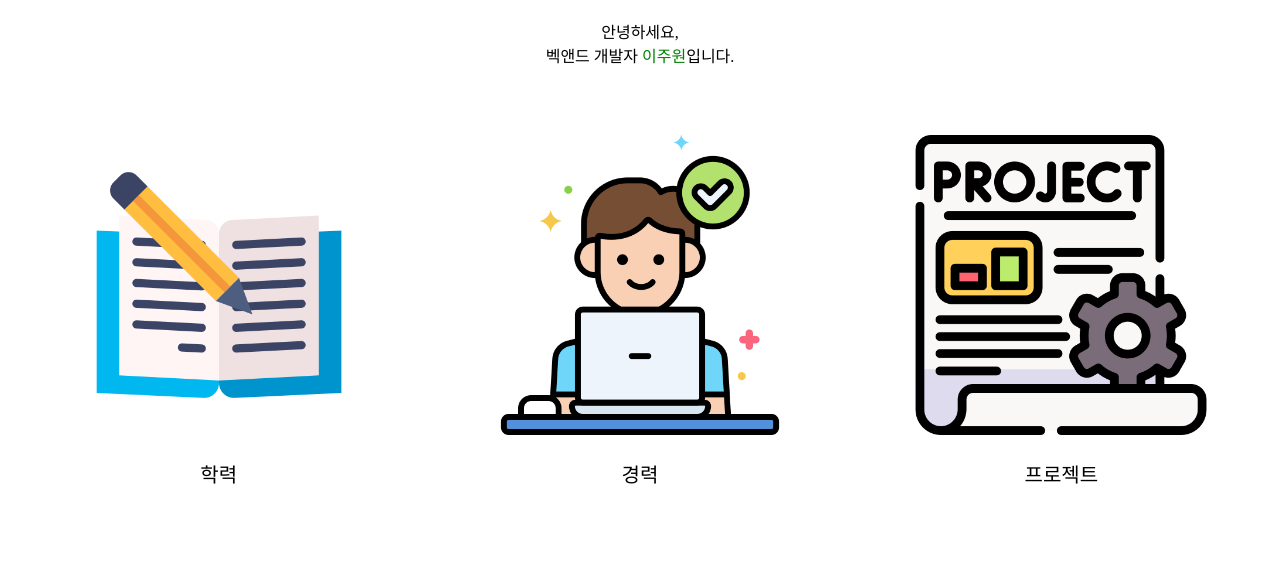
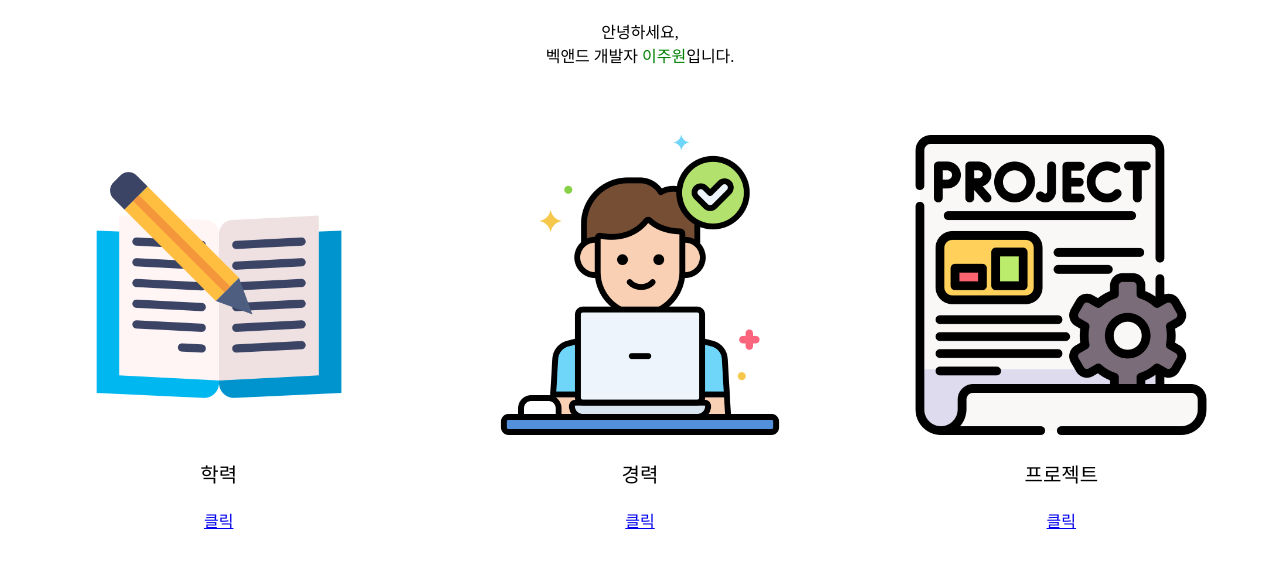
Before and after one commit to JuuwonLee/JuuwonLee.github.io, a plain HTML site: page index.html in a window 1280 px wide. Shown: the part 61-628 px from the top of the page. Drawn offline with Linux system fonts and the light colour scheme.

Commit message:
Index Page Commit

```diff
--- a/index.html
+++ b/index.html
@@ -45,18 +45,17 @@
             <div class="card">
                 <img class="card_img" src="./img/study.png">
                 <p class="card_title"> 학력 </p>
-                <!-- <input class="card_button" type="button" value="order"
-                    onclick="location.href='/order?productId=1'"> -->
+                <a href="subPage.html">클릭</a>
             </div>
             <div class="card">
                 <img class="card_img" src="./img/work.png">
                 <p class="card_title"> 경력 </p>
-                <!-- <input class="card_button" type="button" value="order" onclick="alert(2);"> -->
+                <a href="subPage.html">클릭</a>
             </div>
             <div class="card">
                 <img class="card_img" src="./img/project.png">
                 <p class="card_title"> 프로젝트 </p>
-                <!-- <input class="card_button" type="button" value="order" onclick="alert(3);"> -->
+                <a href="subPage.html">클릭</a>
             </div>
         </div>
     </body>
```
